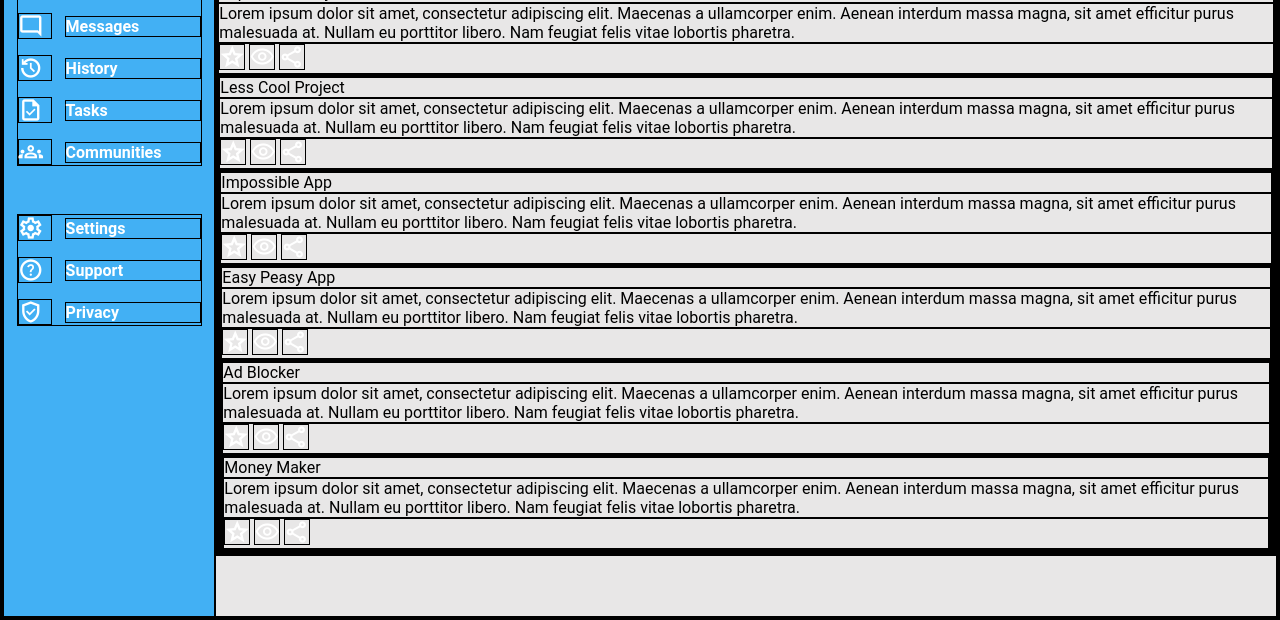
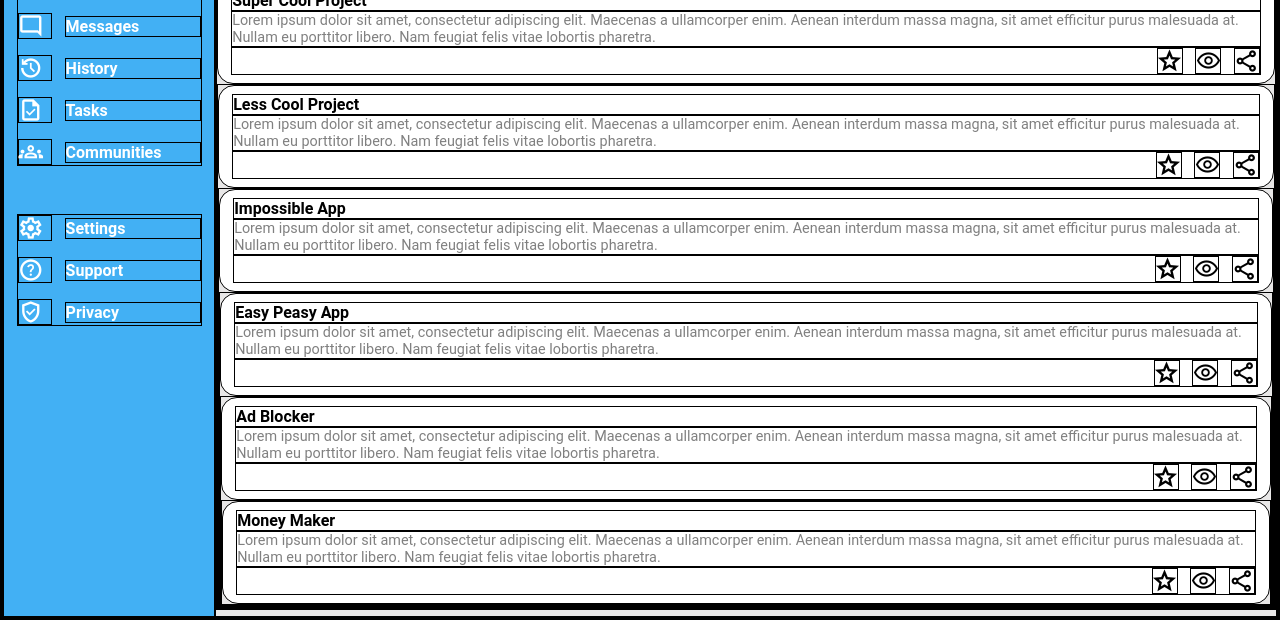
Before and after one commit to CaolanCode/Admin-Dashboard, a plain HTML site: page index.html in a window 1280 px wide. Shown: the part 184-804 px from the top of the page. Drawn offline with nearby package versions, Linux system fonts and the light colour scheme.

```diff
--- a/style.css
+++ b/style.css
@@ -125,3 +125,24 @@
   font-weight: 700;
   border-radius: 2vh;
 }
+/* main content */
+.project{
+  background-color: white;
+  border-radius: 2vh;
+  padding: 1vh 1vw;
+}
+.project .header{
+  font-weight: 700;
+}
+.project .content{
+  color: gray;
+  font-size: .9rem;
+}
+.icons{
+  display: flex;
+  justify-content: flex-end;
+  gap: 1vw;
+}
+.icons span{
+  color: black;
+}
```
